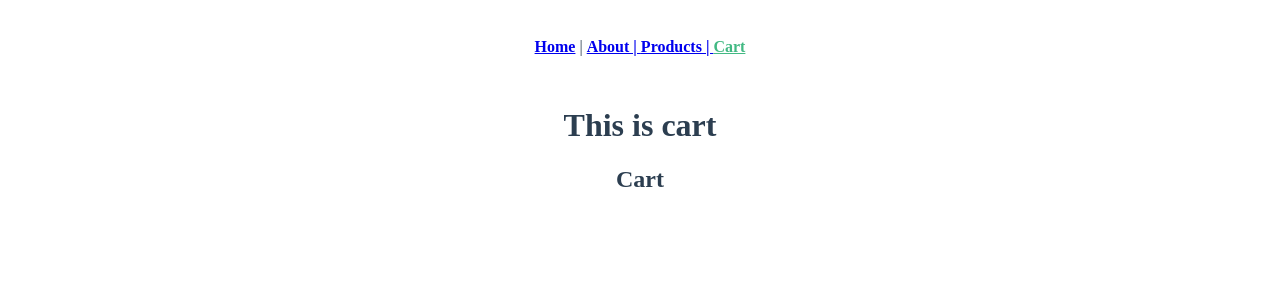
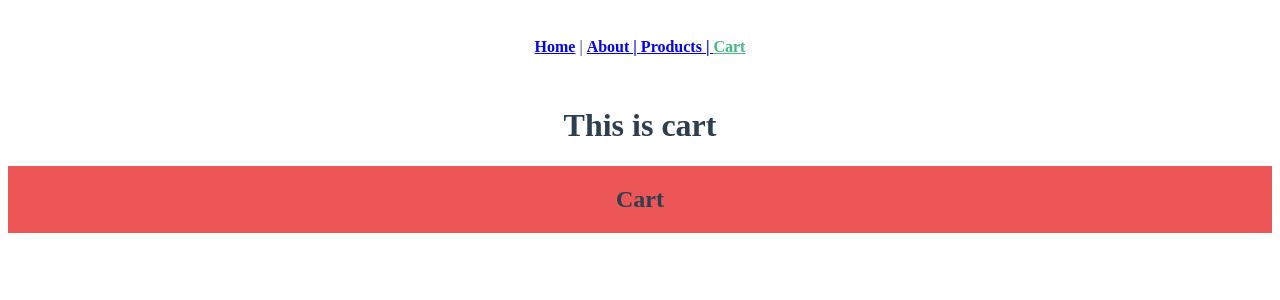
Before and after one commit to negarMiralaie/shopping-cart-vuex, a Vue app in the folder shopping-cart-1/: page /cart in a window 1280 px wide. Shown: the top 300 px of the page. Built offline with nearby package versions, Linux system fonts and the light colour scheme.

Commit message:
styled cart a bit

```diff
--- a/shopping-cart-1/src/views/cart/CartDetails.vue
+++ b/shopping-cart-1/src/views/cart/CartDetails.vue
@@ -1,19 +1,24 @@
 <template>
-    <div>
-        <h1>This is cart</h1>
-        <DisplayCart/>
-    </div>
+  <div>
+    <h1>This is cart</h1>
+    <DisplayCart class="cart" />
+  </div>
 </template>
 
 <script>
-import DisplayCart from './DisplayCart.vue'
+import DisplayCart from "./DisplayCart.vue";
 
-    export default {
-        name: 'CartDetails',
-        components: {DisplayCart}
-    }
+export default {
+  name: "CartDetails",
+  components: { DisplayCart },
+};
 </script>
 
 <style scoped>
-
+.cart {
+  background-color: rgb(236, 86, 86);
+  display: flex;
+  flex-direction: column;
+  gap: 0.75rem;
+}
 </style>
```
